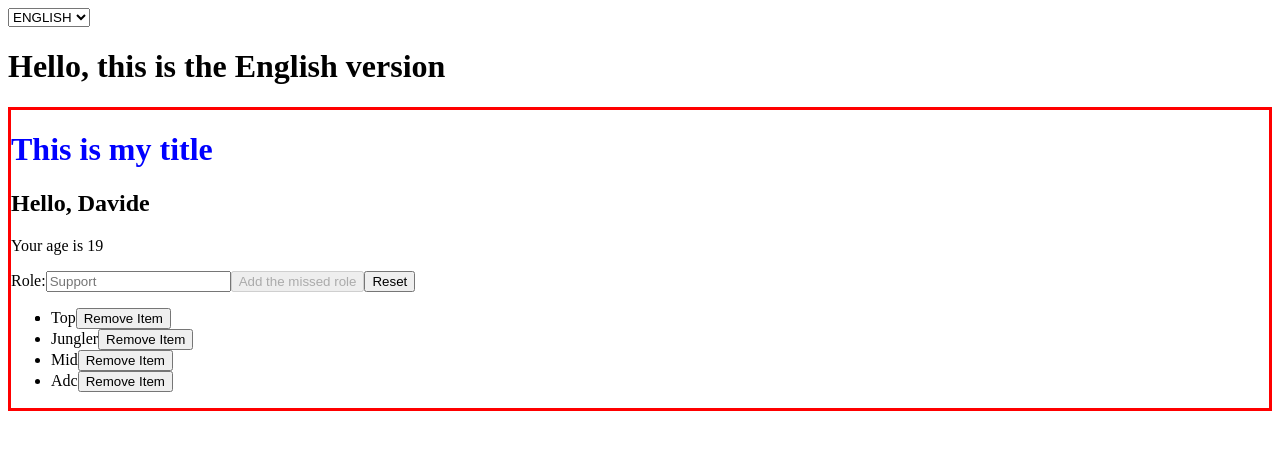
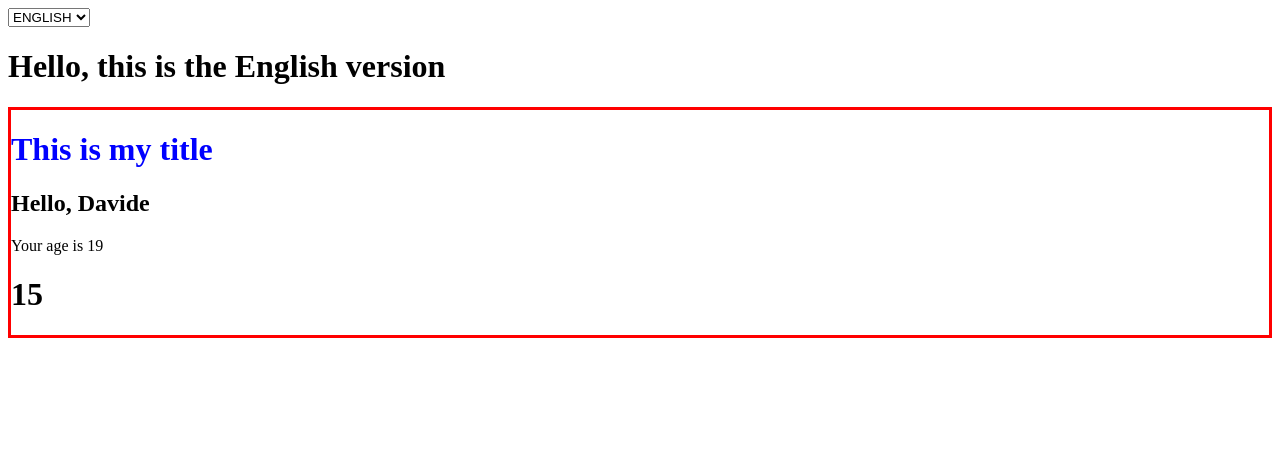
Before and after one commit to DavidePuziello/react-exercises, a React (Create React App) app: page / in a window 1280 px wide. Shown: the top 450 px of the page. Built offline with nearby package versions, Linux system fonts and the light colour scheme.

Commit message:
Feat: Exercise Update

```diff
--- a/src/App.js
+++ b/src/App.js
@@ -1,7 +1,7 @@
 import React from "react";
 import { Container } from "./Container";
 import { LanguageContext } from "./LanguageContext";
-import { TodoList } from "./TodoList";
+import { Sum } from "./Sum";
 import { Welcome } from "./Welcome";
 
 export class App extends React.Component {
@@ -10,18 +10,7 @@ export class App extends React.Component {
             <LanguageContext />
             <Container title="This is my title">
                 <Welcome />
-                <TodoList render={(items, handleRemoveItem) => {
-                    const itemsViewer = items.map((name, index) =>
-                        <li key={index}>
-                            {name}
-                            <button key={index} onClick={handleRemoveItem}>Remove Item</button>
-                        </li>)
-
-                    return (
-                        <li>
-                            {itemsViewer}
-                        </li>)
-                }} />
+                <Sum number={[1, 2, 3, 4, 5]}/>
             </Container>
         </div>
     }
--- /dev/null
+++ b/src/Sum.js
@@ -0,0 +1,5 @@
+export function Sum(props) {
+    let result = props.number.reduce((sum, current) => sum + current, 0)
+
+    return <h1>{result}</h1>
+}
```
